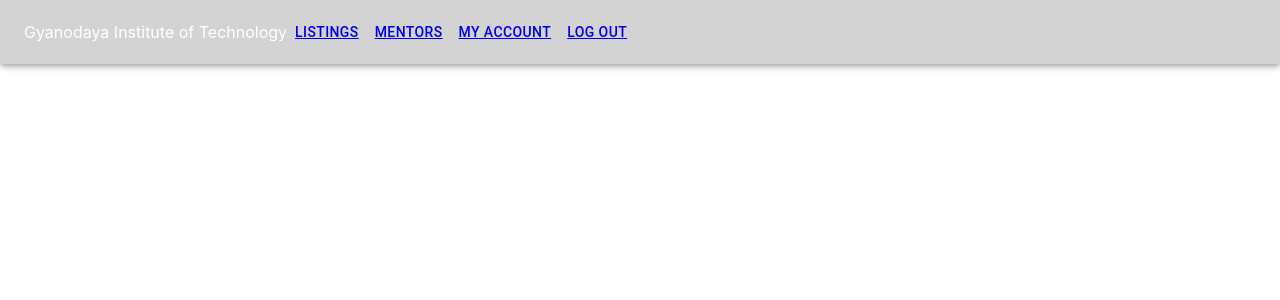
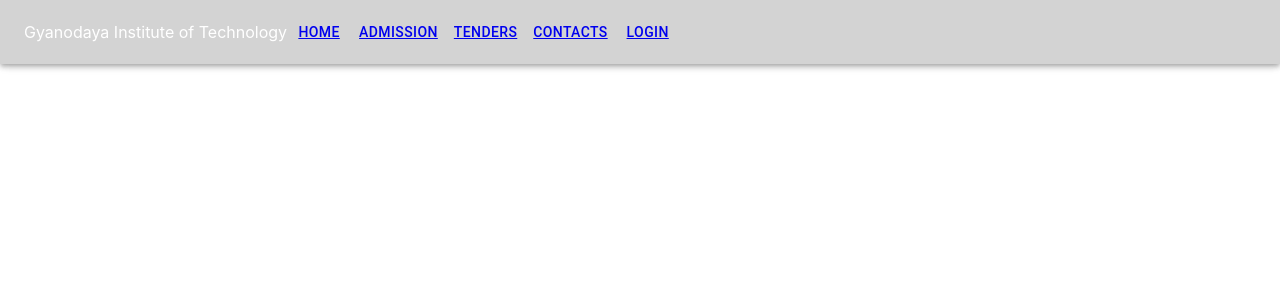
Before and after one commit to Ankit-Raj27/git_website, a React (Create React App) app: page / in a window 1280 px wide. Shown: the top 300 px of the page. Built offline with nearby package versions, Linux system fonts and the light colour scheme.

Commit message:
[UPDATE] Changed menu item names

```diff
--- a/src/components/header/index.js
+++ b/src/components/header/index.js
@@ -9,20 +9,24 @@ import { Link as RouterLink } from "react-router-dom";
 
 const headersData = [
   {
-    label: "Listings",
+    label: "Home",
     href: "/listings",
   },
   {
-    label: "Mentors",
+    label: "Admission",
     href: "/mentors",
   },
   {
-    label: "My Account",
+    label: "Tenders",
     href: "/account",
   },
   {
-    label: "Log Out",
+    label: "Contacts",
     href: "/logout",
+  },
+  {
+    label: "Login",
+    href: "/login",
   },
 ];
 
```
